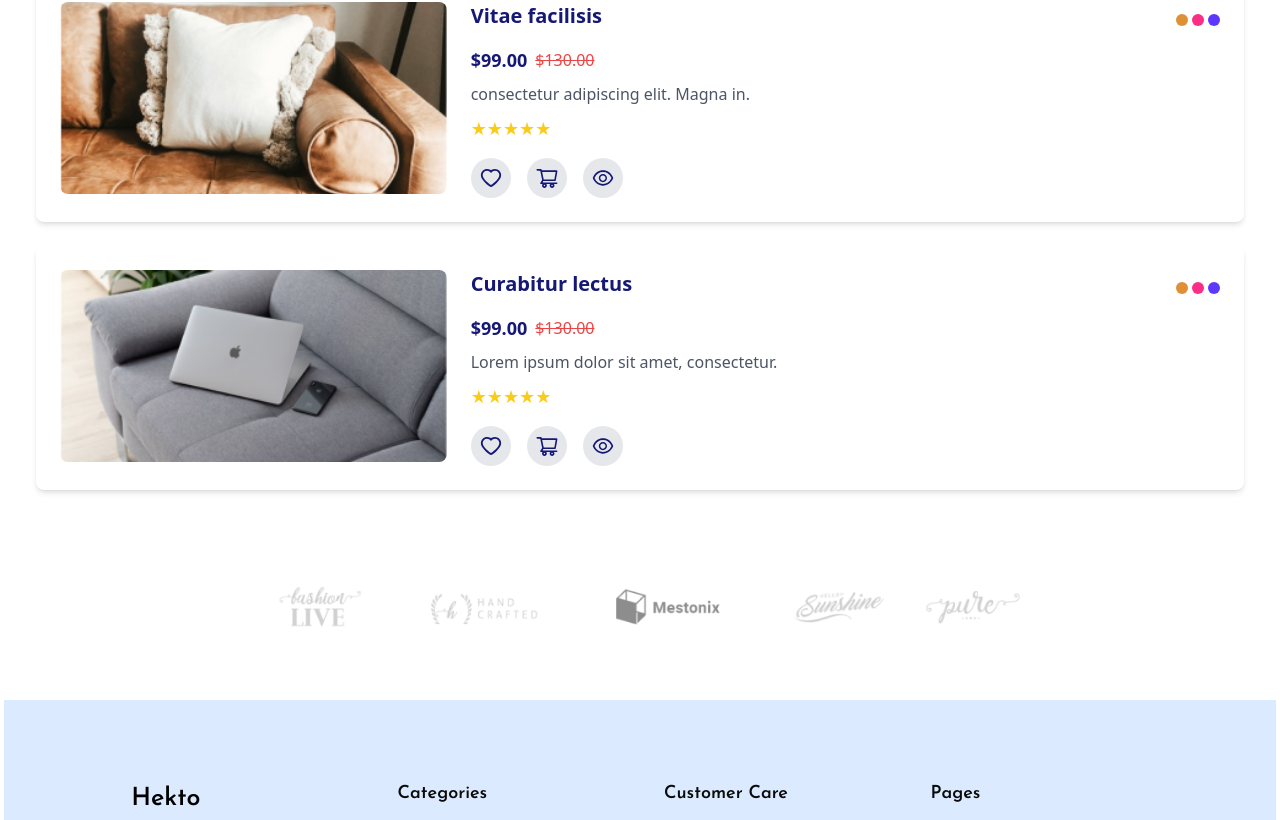
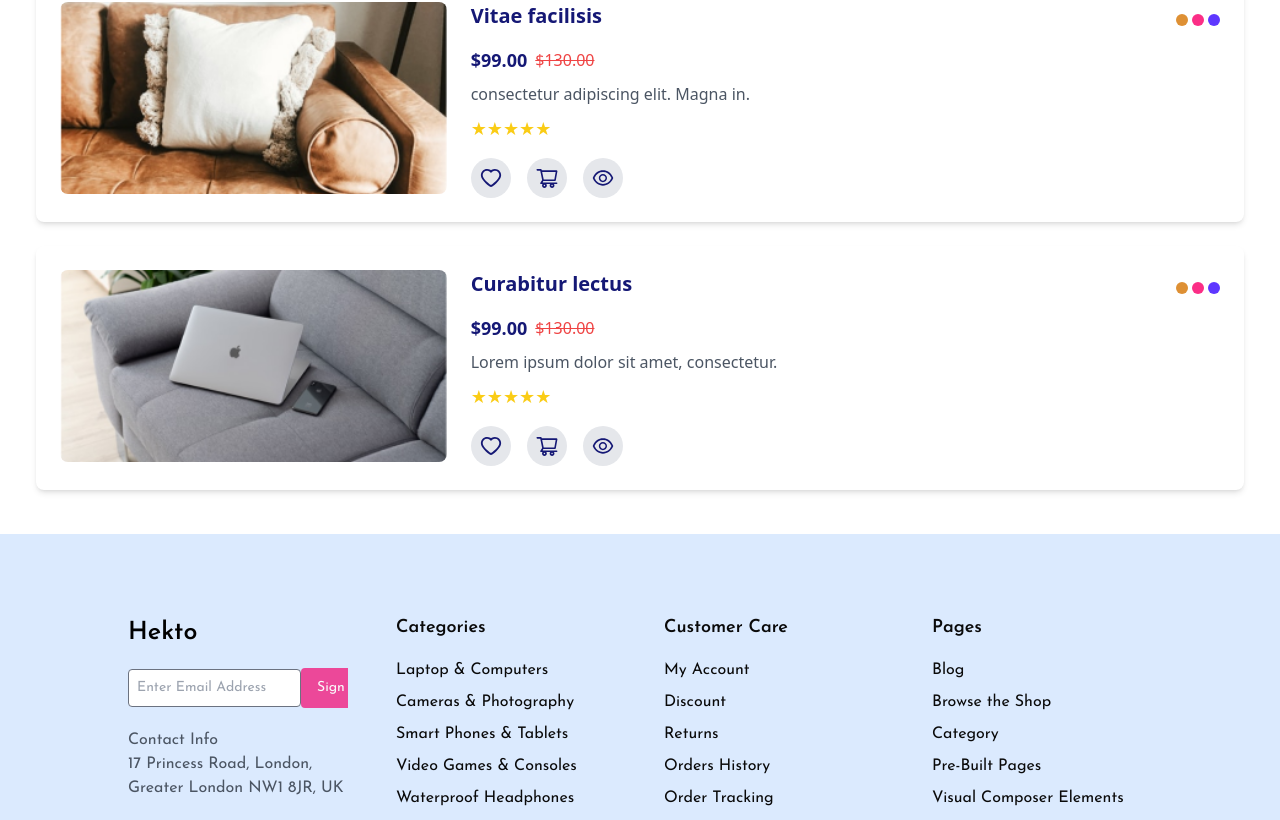
Before and after one commit to ISMAIL-AHMED-SHAH/Hackathon-2-clone, a Next.js app: page /shop in a window 1280 px wide. Shown: the part 1944-2764 px from the top of the page. Built offline with nearby package versions, Linux system fonts and the light colour scheme.

Commit message:
added margin

```diff
--- a/src/app/about/page.tsx
+++ b/src/app/about/page.tsx
@@ -39,10 +39,10 @@ const AboutPage = () => {
         <h2 className="text-3xl font-bold mb-8">Our Features</h2>
         <div className="grid grid-cols-1 sm:grid-cols-2 lg:grid-cols-4 gap-6">
           {[
-            { icon: "/images/icon1.png", title: "Free Delivery" },
-            { icon: "/images/icon2.png", title: "100% Cash Back" },
-            { icon: "/images/icon3.png", title: "Quality Product" },
-            { icon: "/images/icon4.png", title: "24/7 Support" },
+            { icon: "/icon1.png", title: "Free Delivery" },
+            { icon: "/icon2.png", title: "100% Cash Back" },
+            { icon: "/icon3.png", title: "Quality Product" },
+            { icon: "/icon4.png", title: "24/7 Support" },
           ].map((feature, index) => (
             <div
               key={index}
--- a/src/app/layout.tsx
+++ b/src/app/layout.tsx
@@ -30,8 +30,8 @@ export default function RootLayout({
         <HeaderTop />
         <Navbar />
         {children}
+        </main>
         <Footer />
-        </main>
       </body>
     </html>
   );
--- a/src/app/shop/page.tsx
+++ b/src/app/shop/page.tsx
@@ -1,6 +1,7 @@
 import Image from "next/image";
 import Link from "next/link";
 import { AiOutlineHeart, AiOutlineShoppingCart, AiOutlineEye } from "react-icons/ai";
+
 
 
 const shoplist = [
@@ -159,8 +160,8 @@ const ShopList = () => {
                 <Image
                   src={product.image}
                   alt={product.name}
-                  width={313}
-                  height={217}
+                  width={500}
+                  height={400}
                   className="w-full h-48 object-cover rounded-lg"
                 />
               </div>
@@ -224,17 +225,6 @@ const ShopList = () => {
           ))}
         </div>
       </div>
-      <div className="w-full py-12">
-        <div className="max-w-screen-xl mx-auto flex justify-center">
-          <Image
-            src="/image1174.png"
-            alt="Logos"
-            width={800}
-            height={100}
-            className="object-contain"
-          />
-        </div>
-      </div>
     </div>
 
     </>
```
